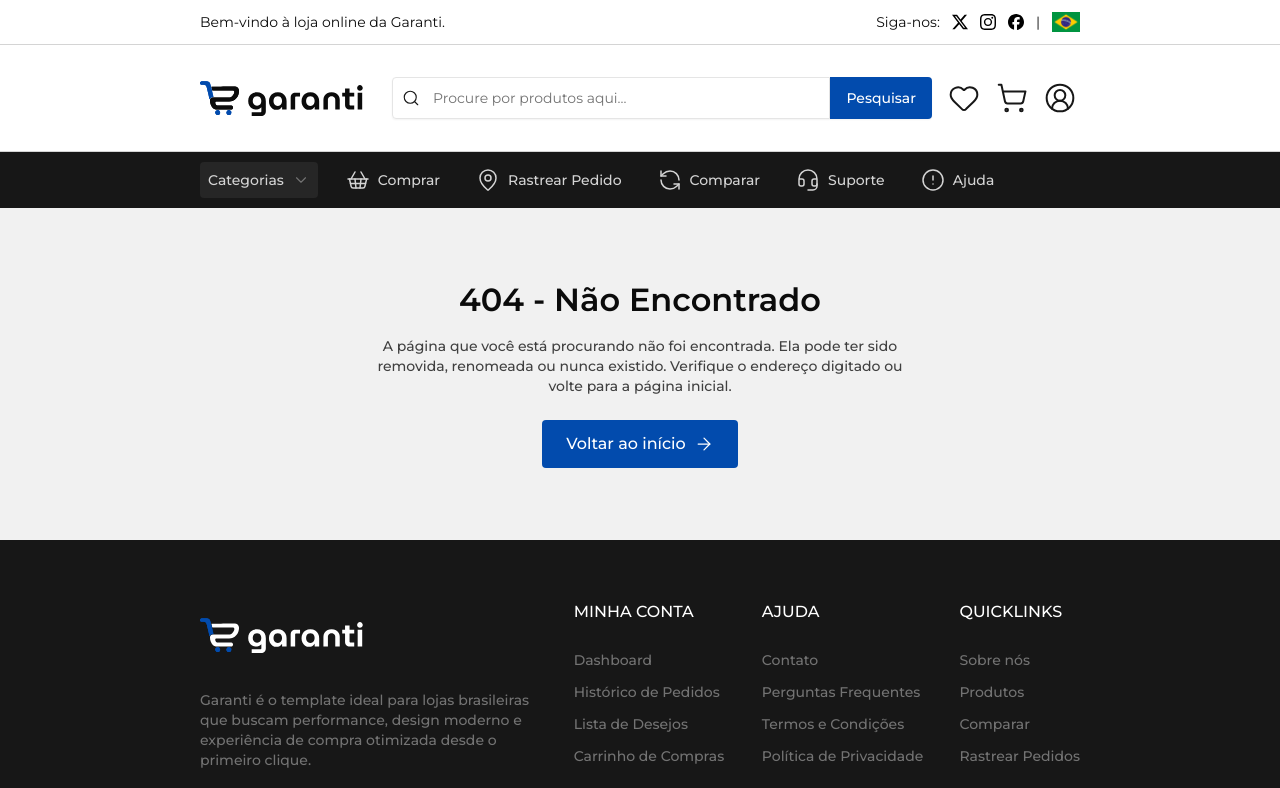
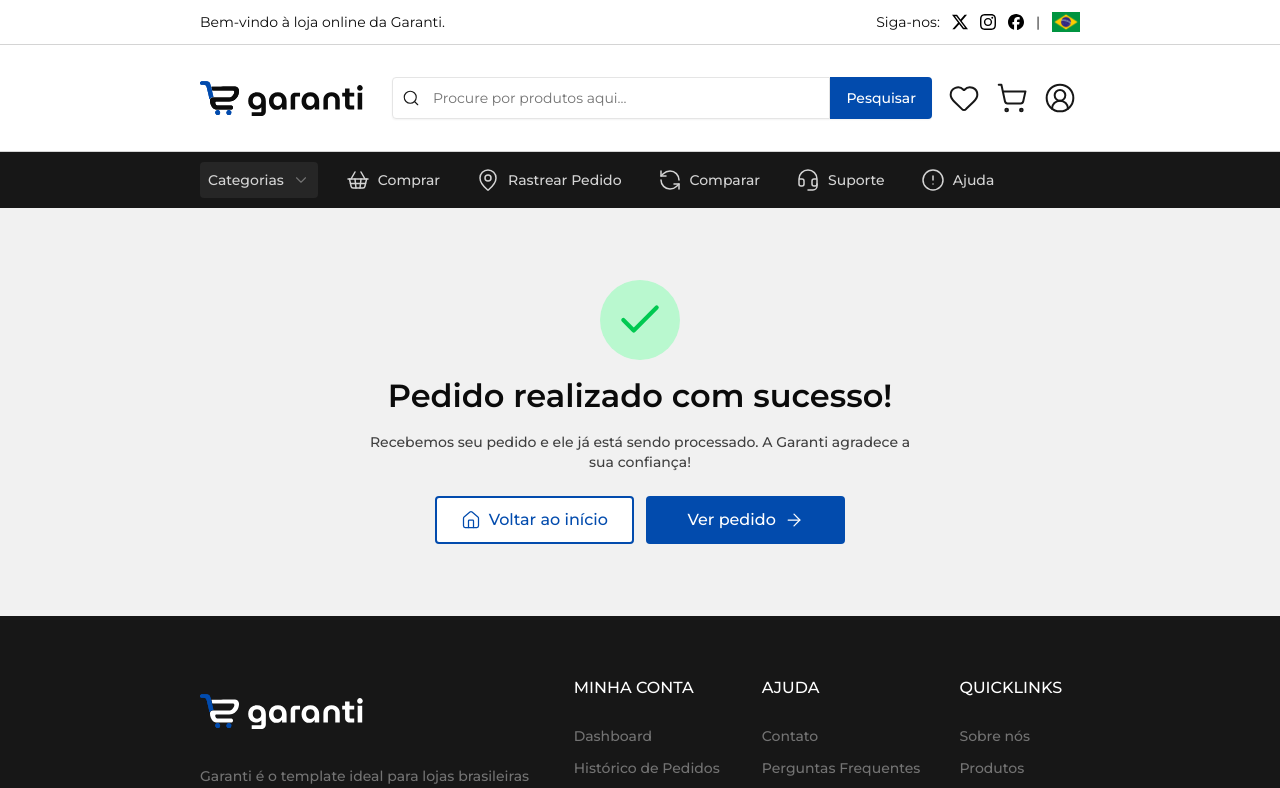
Before and after one commit to kauansl2006/garanti-ecommerce, a Next.js app: page /payment-success in a window 1280 px wide. Before the commit this address had no page. Shown: the top 788 px of the page. Built offline with nearby package versions, Linux system fonts and the light colour scheme.

Commit message:
feat: adicionar página de sucesso e falha no pagamento

```diff
--- /dev/null
+++ b/src/app/(store)/payment-failure/page.tsx
@@ -0,0 +1,34 @@
+"use client";
+
+import { ArrowRightIcon, XIcon, HomeIcon } from "lucide-react";
+import Link from "next/link";
+
+export default function PaymentFailure() {
+    return (
+        <main className="w-screen h-screen md:h-auto flex items-center justify-center">
+        <section className="w-full flex items-center justify-center px-[5.625%] xl:px-[15.625%] py-[72px]">
+            <div className="flex flex-col items-center justify-center gap-[24px]">
+                <div className="w-full md:w-[550px] flex flex-col items-center justify-center gap-[16px]">
+                    <div className="bg-red-200 rounded-full size-[80px] flex items-center justify-center">
+                        <XIcon className="size-[50px] text-red-500"/>
+                    </div>
+                    <h1 className="text-h-02 leading-h-02 md:text-h-01 md:leading-h-01 font-semibold text-center">
+                        Algo deu errado com pagamento.
+                    </h1>
+                    <p className="text-b-sm leading-b-sm text-neutral-700 font-medium text-center">
+                        Não conseguimos processar sua compra. Por favor, tente novamente ou entre em contato com o suporte da Garanti.
+                    </p>
+                </div>
+
+                <Link
+                    href="/"
+                    className="bg-primary text-white text-b-sm leading-b-sm sm:text-b-md sm:leading-b-md font-medium text-nowrap cursor-pointer h-[48px] rounded-[4px] flex items-center justify-center gap-[4px] sm:gap-[8px] px-[18px] sm:px-[24px]"
+                >
+                    <HomeIcon className="size-[20px] stroke-[1.5px]" />
+                    Voltar ao início
+                </Link>
+            </div>
+        </section>
+    </main>
+    )
+}
--- /dev/null
+++ b/src/app/(store)/payment-success/page.tsx
@@ -0,0 +1,43 @@
+"use client";
+
+import { ArrowRightIcon, CheckIcon, HomeIcon } from "lucide-react";
+import Link from "next/link";
+
+export default function PaymentSuccess() {
+    return (
+        <main className="w-screen h-screen md:h-auto flex items-center justify-center">
+        <section className="w-full flex items-center justify-center px-[5.625%] xl:px-[15.625%] py-[72px]">
+            <div className="flex flex-col items-center justify-center gap-[24px]">
+                <div className="w-full md:w-[550px] flex flex-col items-center justify-center gap-[16px]">
+                    <div className="bg-green-200 rounded-full size-[80px] flex items-center justify-center">
+                        <CheckIcon className="size-[50px] text-green-500"/>
+                    </div>
+                    <h1 className="text-h-02 leading-h-02 md:text-h-01 md:leading-h-01 font-semibold text-center">
+                        Pedido realizado com sucesso!
+                    </h1>
+                    <p className="text-b-sm leading-b-sm text-neutral-700 font-medium text-center">
+                        Recebemos seu pedido e ele já está sendo processado. A Garanti agradece a sua confiança!
+                    </p>
+                </div>
+
+                <div className="grid grid-cols-2 gap-[12px]">
+                    <Link
+                        href="/"
+                        className="bg-white hover:bg-primary text-primary hover:text-white border-2 border-primary text-b-sm leading-b-sm sm:text-b-md sm:leading-b-md font-medium text-nowrap cursor-pointer h-[48px] rounded-[4px] flex items-center justify-center gap-[4px] sm:gap-[8px] px-[18px] sm:px-[24px]"
+                    >
+                        <HomeIcon className="size-[18px] sm:size-[20px] stroke-[1.5px]" />
+                        Voltar ao início
+                    </Link>
+                    <Link
+                        href="#"
+                        className="bg-primary text-white text-b-sm leading-b-sm sm:text-b-md sm:leading-b-md font-medium text-nowrap cursor-pointer h-[48px] rounded-[4px] flex items-center justify-center gap-[4px] sm:gap-[8px] px-[18px] sm:px-[24px]"
+                    >
+                        Ver pedido
+                        <ArrowRightIcon className="size-[18px] sm:size-[20px] stroke-[1.5px] text-white" />
+                    </Link>
+                </div>
+            </div>
+        </section>
+    </main>
+    )
+}
--- a/src/app/(store)/payment/page.tsx
+++ b/src/app/(store)/payment/page.tsx
@@ -1,6 +1,7 @@
 "use client";
 
 import Image from "next/image";
+import Link from "next/link";
 
 import { CheckCircleIcon, HomeIcon } from "lucide-react";
 
@@ -353,12 +354,13 @@ export default function Payment() {
                             </div>
                         </CardContent>
                         <CardFooter className="w-full">
-                            <Button
-                                className="cursor-pointer flex gap-[12px] w-full h-[56px] px-[32px] text-white text-[16px]/[56px] font-bold rounded-[4px]"
+                            <Link
+                                href="/payment-success"
+                                className="bg-primary cursor-pointer flex items-center justify-center gap-[12px] w-full h-[56px] px-[32px] text-white text-[16px]/[56px] font-bold rounded-[4px]"
                             >
                                 Confirmar Compra
                                 <CheckCircleIcon className="size-[24px] stroke-[1.5px] text-white" />
-                            </Button>
+                            </Link>
                         </CardFooter>
                     </Card>
                 </div>
--- a/src/app/(store)/shopping-cart/page.tsx
+++ b/src/app/(store)/shopping-cart/page.tsx
@@ -17,6 +17,7 @@ import { products } from "@/lib/placeholder-data";
 import { Breadcrumb } from "@/components";
 import { Separator } from "@/components/ui/separator";
 import { Input } from "@/components/ui/input";
+import Link from "next/link";
 
 export default function ShoppingCart() {
     return (
@@ -143,12 +144,13 @@ export default function ShoppingCart() {
             </div>
         </CardContent>
         <CardFooter className="w-full">
-            <Button
-                className="cursor-pointer flex gap-[12px] w-full h-[56px] px-[32px] text-white text-[16px]/[56px] font-bold rounded-[4px]"
+            <Link
+                href="/payment"
+                className="bg-primary cursor-pointer flex items-center justify-center gap-[12px] w-full h-[56px] px-[32px] text-white text-[16px]/[56px] font-bold rounded-[4px]"
             >
-                Fazer o check-out
+                Realizar Pagamento
                 <ArrowRightIcon className="size-[24px] stroke-[1.5px] text-white" />
-            </Button>
+            </Link>
         </CardFooter>
     </Card>
 
```
